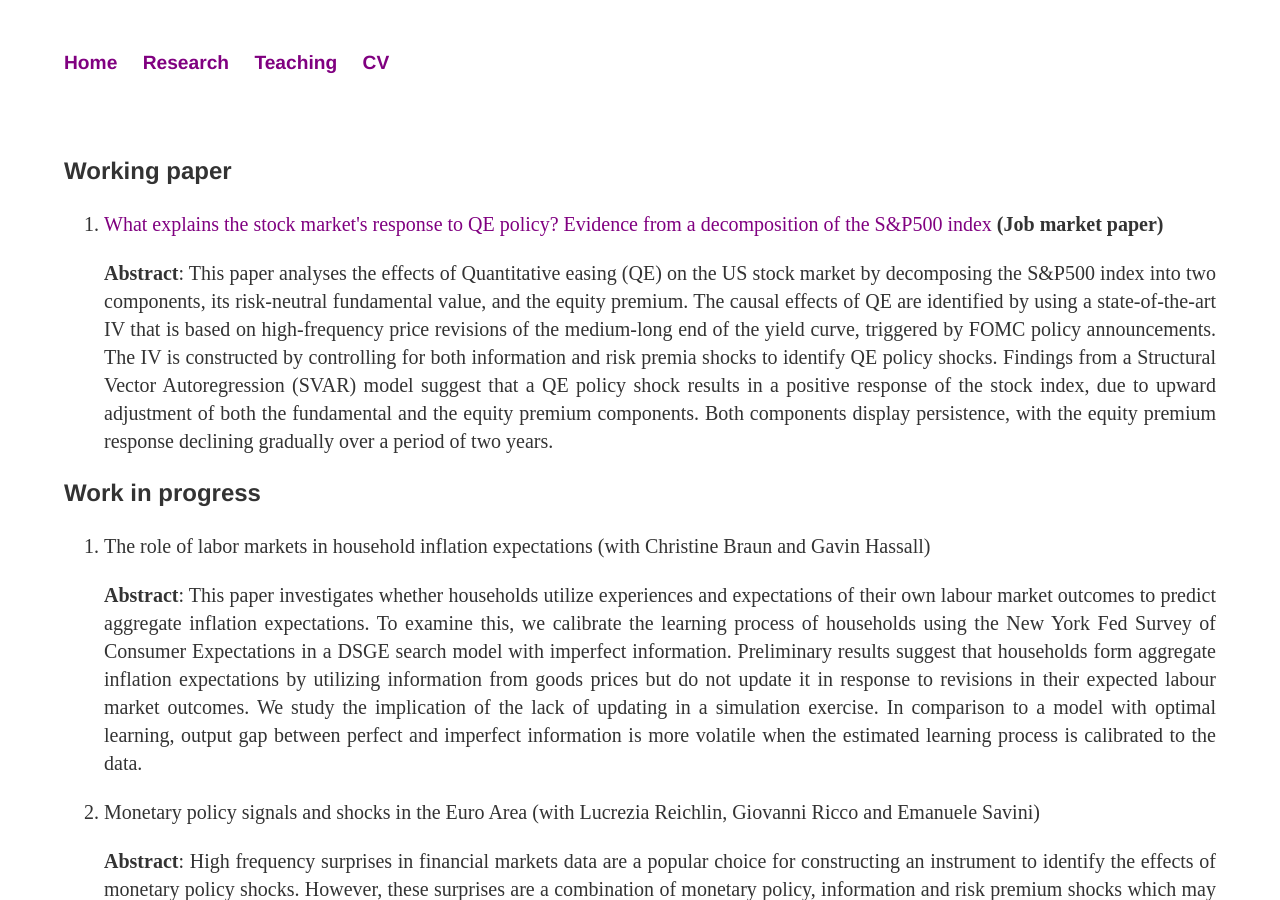
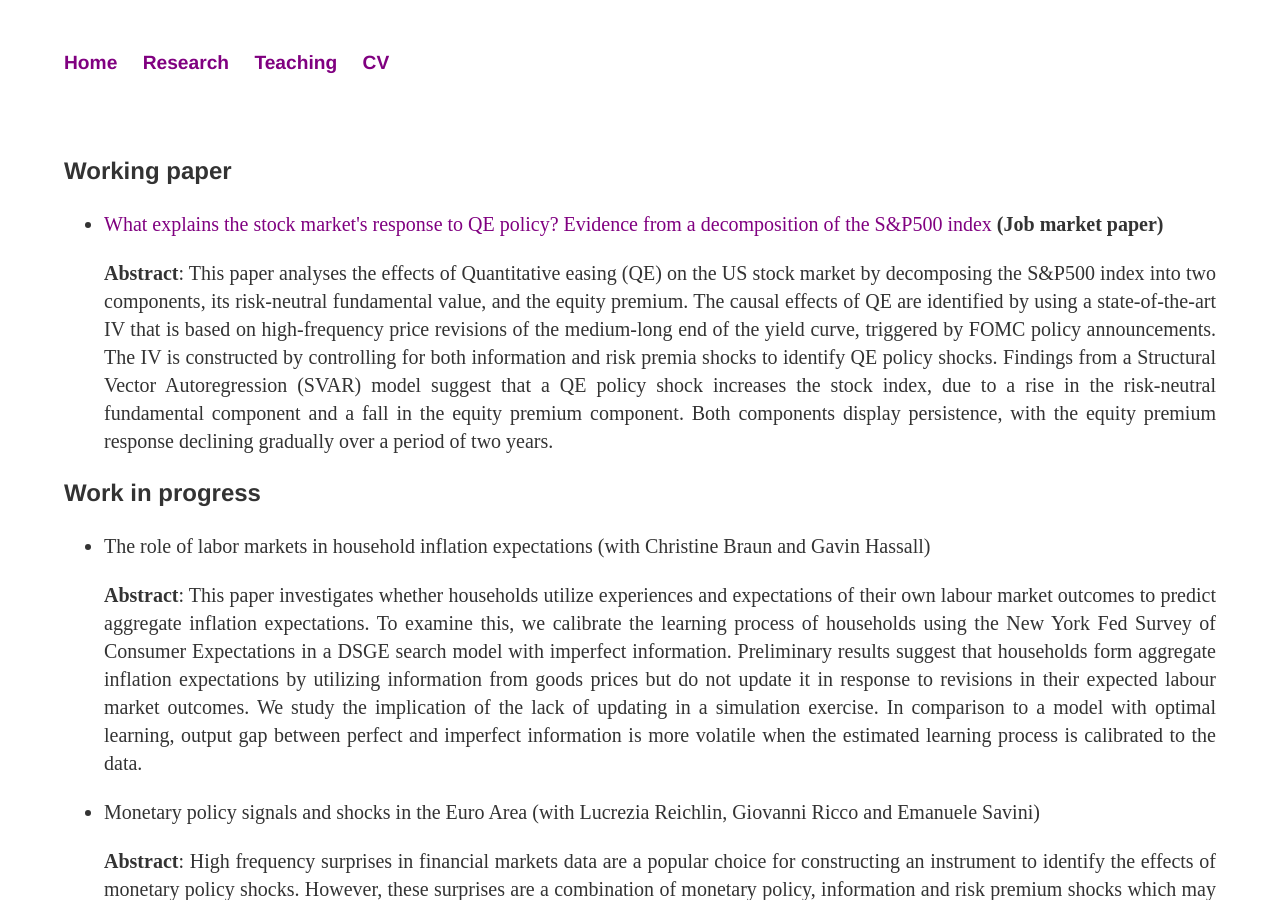
Before and after one commit to anshumaan-tuteja/anshumaan-tuteja.github.io, a Jekyll site: the page built from _pages/research.html, in a window 1280 px wide and 900 px high. Built offline with Jekyll 4.4.1, drawn with Linux system fonts in a browser that asks for light colours.

Commit message:
Update abstract

```diff
--- a/_pages/research.html
+++ b/_pages/research.html
@@ -5,16 +5,16 @@ title: Research page
 
 <div class="blurb">
   <h3>Working paper</h3>
-  <ol style="font-size: 1.25em;">
+  <ul style="font-size: 1.25em;">
     <li> <a target="_blank" href="../assets/Papers/Anshumaan%20Tuteja-jmp.pdf"> What explains the stock market's response to QE policy? Evidence from a decomposition of the S&P500 index </a>  <b>(Job market paper)</b> </li>
     <p align="justify"; style="font-size:1em"><b>Abstract</b>: This paper analyses the effects of Quantitative easing (QE) on the US stock market by decomposing the S&P500 index into two components, its risk-neutral fundamental value, and the equity premium.
       The causal effects of QE are identified by using a state-of-the-art IV that is based on high-frequency price revisions of the medium-long end of the yield curve, triggered by FOMC policy announcements.
       The IV is constructed by controlling for both information and risk premia shocks to identify QE policy shocks.
-      Findings from a Structural Vector Autoregression (SVAR) model suggest that a QE policy shock results in a positive response of the stock index, due to upward adjustment of both the fundamental and the equity premium components.
-     Both components display persistence, with the equity premium response declining gradually over a period of two years. </p>
-  </ol>
+      Findings from a Structural Vector Autoregression (SVAR) model suggest that a QE policy shock increases the stock index, due to a rise in the risk-neutral fundamental component and a fall in the equity premium component.
+      Both components display persistence, with the equity premium response declining gradually over a period of two years. </p>
+  </ul>
     <h3>Work in progress</h3>
-   <ol style="font-size: 1.25em;">
+   <ul style="font-size: 1.25em;">
     <li> The role of labor markets in household inflation expectations (with Christine Braun and Gavin Hassall)  </li>
     <p align="justify"; style="font-size:1em"><b>Abstract</b>: This paper investigates whether households utilize experiences and expectations of their own labour market outcomes to predict aggregate inflation expectations.
       To examine this, we calibrate the learning process of households using the New York Fed Survey of Consumer Expectations in a DSGE search model with imperfect information.
@@ -31,11 +31,11 @@ title: Research page
     <p align="justify"; style="font-size:1em"><b>Abstract</b>: This study examines the spillover effects of quantitative easing policy of the European Central Bank to the Western African Economic Monetary Union (WAEMU).
       The peg of the common currency against the Euro allows us to focus on the demand and financial channel of international transmission. We estimate Bilateral vector autoregression (BVAR) models consisting of national macroeconomic and financial data at monthly frequency.
       Median results for WAEMU suggest that an expansionary shock boosts output, prices and the stock market. While currency is fixed against the Euro, it depreciates against the US dollar and improves the trade balance of the block.</p>
-  </ol>
+  </ul>
 
   <h3>Book chapter</h3>
-  <ol style="font-size: 1.25em;">
+  <ul style="font-size: 1.25em;">
     <li>Dua, Pami, and Anshumaan Tuteja. <a target="_blank" href="https://link.springer.com/chapter/10.1007/978-981-19-7592-9_5"> Monetary Transmission in the Indian Economy. </a> Macroeconometric Methods: Applications to the Indian Economy. Singapore: Springer Nature Singapore, 2023. 97-122. </li>
-  </ol>
+  </ul>
 
 </div>
```
